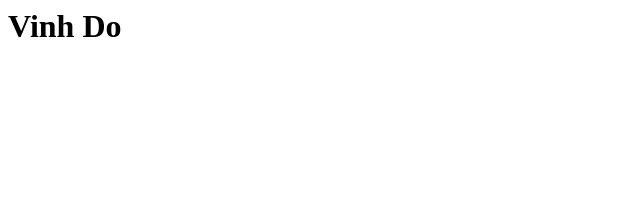
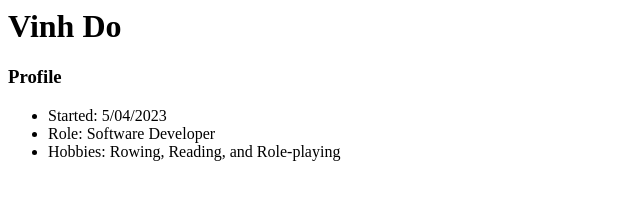
Before and after one commit to VinhTDo/vinhtdo.github.io, a plain HTML site: page index.html in a window 1280 px wide. Shown: the whole page, without its empty margins (0-640 px from the left). Drawn offline with Linux system fonts and the light colour scheme.

Commit message:
Updated my profile

```diff
--- a/index.html
+++ b/index.html
@@ -1 +1,8 @@
 <h1>Vinh Do</h1>
+
+<h3>Profile</h3>
+<ul>
+    <li>Started: 5/04/2023</li>
+    <li>Role: Software Developer</li>
+    <li>Hobbies: Rowing, Reading, and Role-playing</li>
+</ul>
```
